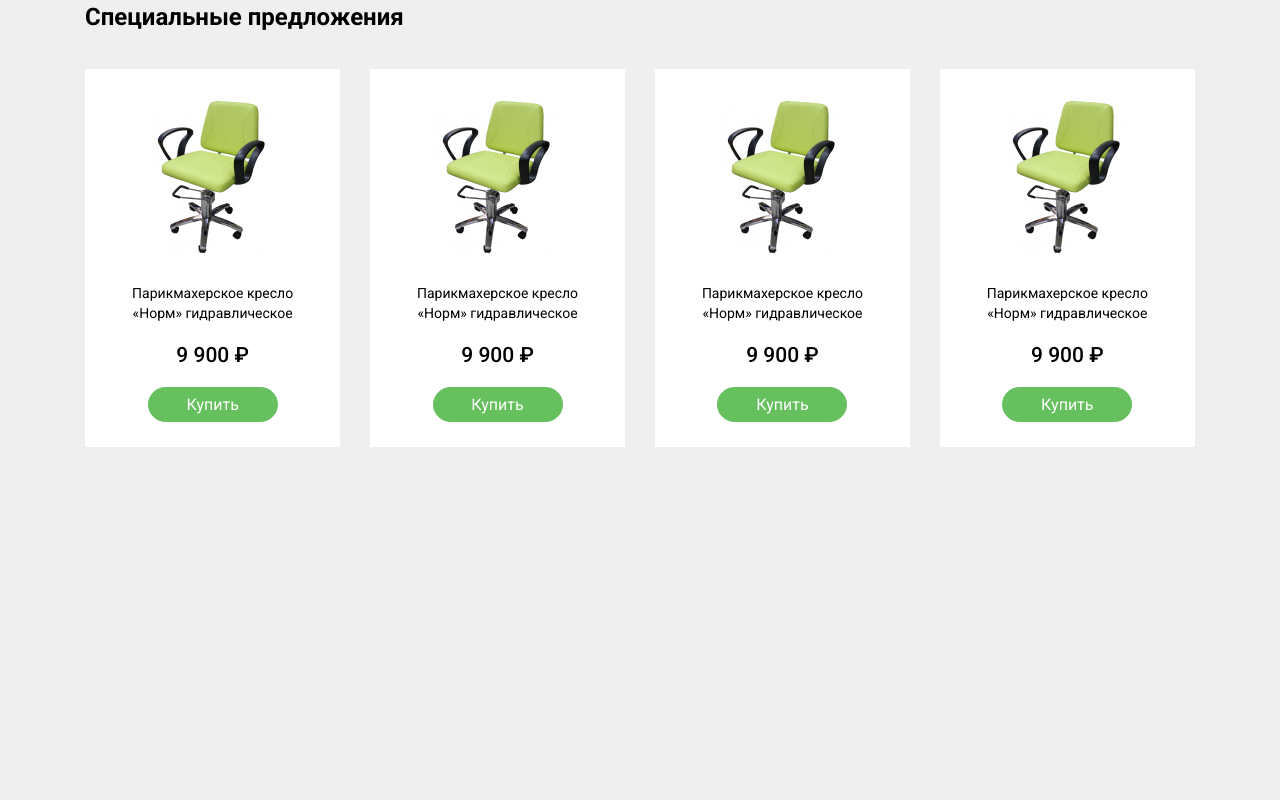
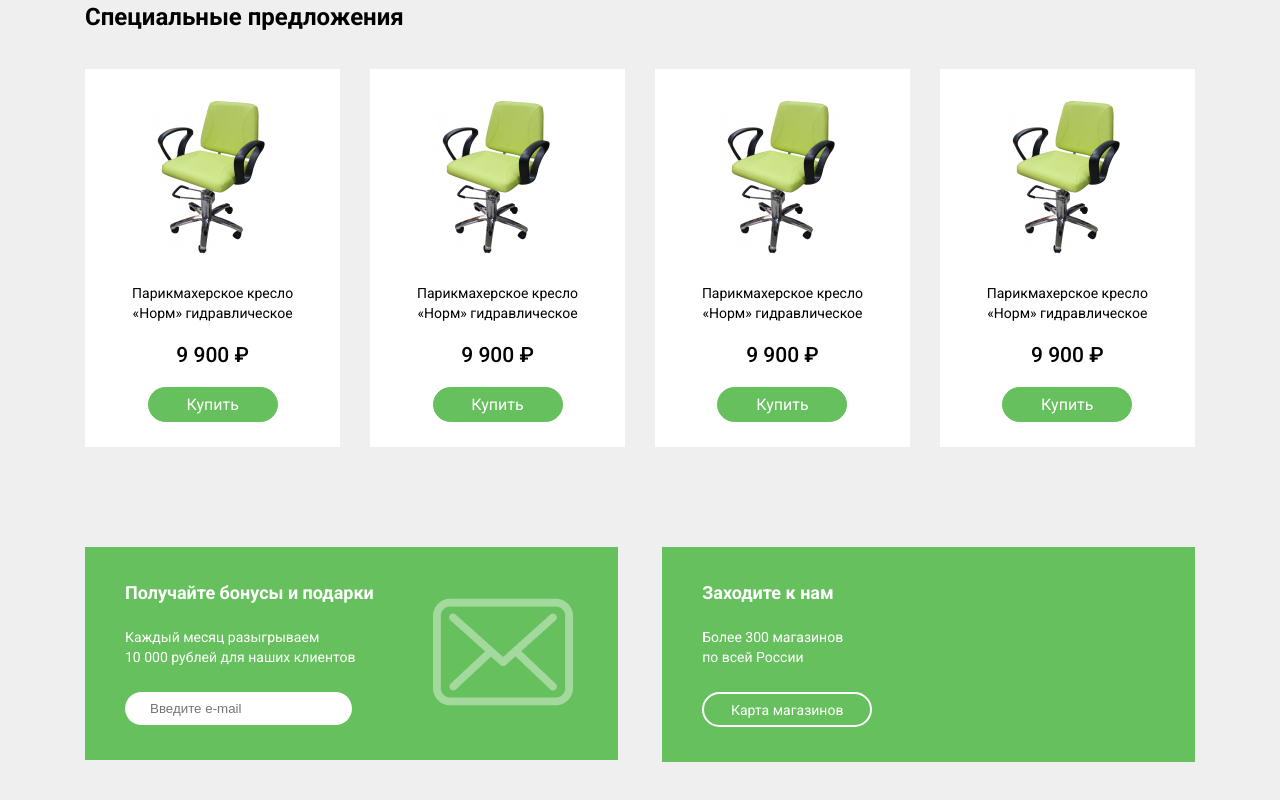
Before and after one commit to Umidjon-Frontend/landing-page-beauty-html-css, a plain HTML site: page index.html in a window 1280 px wide. Shown: the part 929-1729 px from the top of the page. Before the commit the page ends 1476 px from the top, so only its background shows below. Drawn offline with Linux system fonts and the light colour scheme.

Commit message:
subscribe section and our shop section styling added

```diff
--- a/css/style.css
+++ b/css/style.css
@@ -104,7 +104,7 @@ ul li {
 .second-line__header-phone-number {
   margin-right: 40px;
 }
-.second-line__header-btn a {
+.second-line__header-btn a{
   padding: 12px 26px 13px 27px;
   font-size: 14px;
   border-radius: 40px;
@@ -233,8 +233,74 @@ ul li {
   color: var(--color2);
 }
 
+/* subs and our shop section */
+.subs-and-our{
+  margin-bottom: 132px;
+}
+.subs-and-our__items{
+  display: flex;
+  justify-content: space-between;
+  align-items: flex-start;
+}
+/* subscribe */
+.subscribe{
+  width: 48%;
+  display: flex;
+  justify-content: space-between;
+  align-items: center;
+  padding: 35px 45px 35px 40px;
+  background-color: var(--color2);
+}
+.subscribe-info h1{
+  font-size: 18px;
+  font-weight: 700;
+  color: #fff;
+}
+.subscribe-info p{
+  margin: 25px 0;
+  color: #fff;
+  font-size: 14px;
+  line-height: 1.4;
+}
+.subscribe-info input{
+  padding: 9px 25px;
+  outline: none;
+  border: none;
+  border-radius: 30px;
+}
 
-
+/* our shop */
+.our-shop{
+  width: 48%;
+  padding: 35px 45px 35px 40px;
+  background-color: var(--color2);
+  color: #fff;
+}
+.our-shop h1{
+  font-size: 18px;
+  font-weight: 700;
+}
+.our-shop p{
+  margin: 25px 0;
+  line-height: 1.4;
+  font-size: 14px;
+}
+.our-shop a{
+  display: flex;
+  justify-content: center;
+  align-items: center;
+  width: 170px;
+  height: 35px;
+  color: #fff;
+  border-radius: 30px;
+  border: 2px solid #fff;
+  font-size: 14px;
+  transition: all 0.3s ease-in-out;
+}
+.our-shop a:hover{
+  background-color: #fff;
+  color: var(--color2);
+}
 
 
 /* MEDIA */
--- a/index.html
+++ b/index.html
@@ -163,6 +163,32 @@
     </div>
     <!-- goods end -->
 
+    <!-- subs and our shop section -->
+    <div class="subs-and-our">
+      <div class="container">
+        <div class="subs-and-our__items">
+          <!-- Subscribe  -->
+          <div class="subscribe">
+            <div class="subscribe-info">
+              <h1>Получайте бонусы и подарки</h1>
+              <p>Каждый месяц разыгрываем <br> 10 000 рублей для наших клиентов</p>
+              <input type="text" placeholder="Введите e-mail" />
+            </div>
+            <div class="subscribe-msg">
+              <img src="img/sms.png" alt="">
+            </div>
+          </div>
+          <!-- our shop -->
+          <div class="our-shop">
+            <h1 class="our-shop-title">Заходите к нам</h1>
+            <p class="our-shop-text">Более 300 магазинов <br> по всей России</p>
+            <a href="">Карта магазинов</a>
+          </div>
+        </div>
+      </div>
+    </div>
+    <!-- subs and our shop section end -->
+
     <!-- font aweosome js -->
     <script
       src="https://cdnjs.cloudflare.com/ajax/libs/font-awesome/6.0.0-beta3/js/all.min.js"
```
